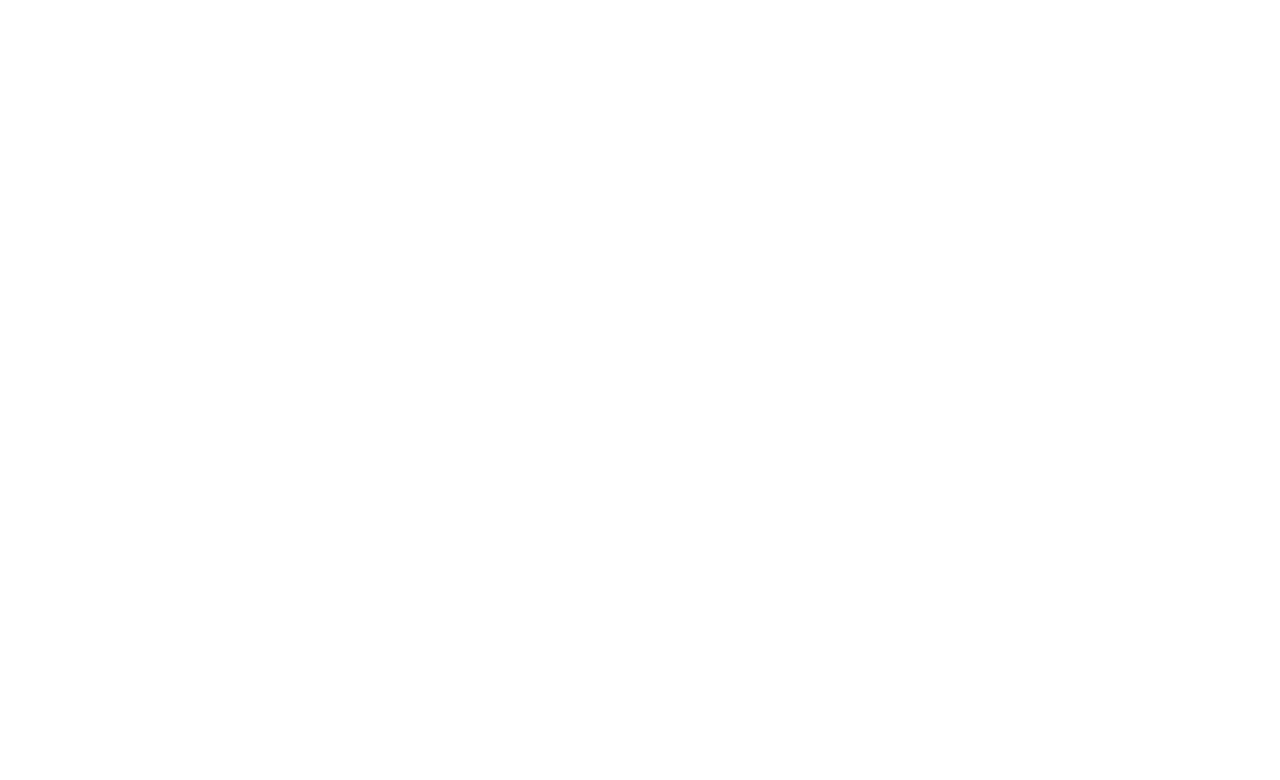
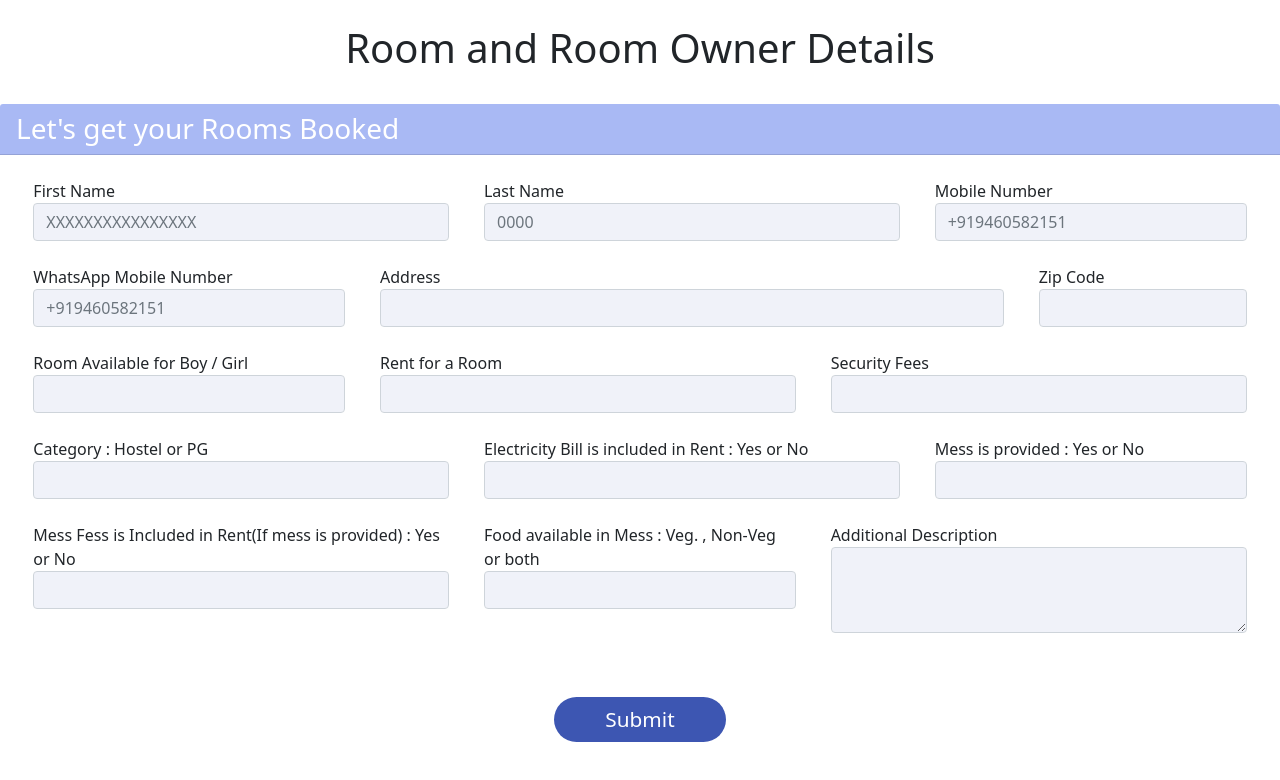
Before and after one commit to PIE-3/Dev-Hacker-, a React (Create React App) app in the folder frontend/: page /get-details-of-owner in a window 1280 px wide. Shown: the top 780 px of the page. Built offline with nearby package versions, Linux system fonts and the light colour scheme.

Commit message:
for owners page UI is done

```diff
--- a/frontend/src/Components/Main-Page/MainPage.css
+++ b/frontend/src/Components/Main-Page/MainPage.css
@@ -13,7 +13,7 @@
     width: 100%;
     height: 100vh;
 }
-button{
+.search-button, .add-button {
    background-color: rgb(61, 86, 178) !important;
    color: white !important;
    outline: none !important;
--- a/frontend/src/Components/Main-Page/MainPage.js
+++ b/frontend/src/Components/Main-Page/MainPage.js
@@ -22,11 +22,13 @@
                 <div className="row w-100 text-center align-items-start g-3">
                     <div className="col-lg-6 col-sm-12">
                         <Link to="/all-rooms">
-                        <button className="btn search-button rounded-pill">For Tenants</button>
+                            <button className="btn search-button rounded-pill">For Tenants</button>
                         </Link>
                     </div>
                     <div className="col-lg-6 cik-sm-12">
-                        <button className="btn add-button rounded-pill">For Owners</button>
+                        <Link to="/get-details-of-owner">
+                            <button className="btn add-button rounded-pill">For Owners</button>
+                        </Link>
                     </div>
                 </div>
             </div>
--- a/frontend/src/Components/Sell/Sell.css
+++ b/frontend/src/Components/Sell/Sell.css
@@ -0,0 +1,21 @@
+.form-control:focus {
+    border-color: rgb(92, 122, 234) !important;
+    box-shadow: 0px 0px 0px rgb(92, 122, 234) inset, 0 0 8px rgba(92, 123, 234, 0.89) !important;
+    /* outline: 0 none !important; */
+}
+input,textarea{
+    background-color: rgba(61, 86, 178, 0.075) !important;
+}
+.submit-button{
+    background-color: rgb(61, 86, 178) !important;
+   color: white !important;
+   outline: none !important;
+   font-size: 1.3rem !important;
+   width: auto;
+   padding-left: 4% !important;
+   padding-right : 4% !important;
+}
+.card-header{
+    background-color: rgba(92, 123, 234, 0.527) !important;
+    color: white;
+}
--- a/frontend/src/Components/Sell/Sell.js
+++ b/frontend/src/Components/Sell/Sell.js
@@ -1,13 +1,97 @@
 import React from 'react'
+import './Sell.css'
 
 function Sell(){
     return(
+        <>
+        <div className="text-center p-4 ">
+            <h1>Room and Room Owner Details</h1>
+        </div>
+        <div className=" ">
+              <div className="card-header">
+                <h3 className="mb-0">Let's get your Rooms Booked</h3>
+              </div>
+              <form className="card-body p-3">
+                    <div className="row mt-2 justify-content-around">
+                        <div className="col-sm-4 pb-3">
+                                <label for="exampleAccount">First Name</label>
+                                <input className="form-control" id="exampleAccount" placeholder="XXXXXXXXXXXXXXXX" type="text" />
+                        </div>
+                        <div className="col-sm-4 pb-3">
+                                <label for="exampleCtrl">Last Name</label>
+                                <input className="form-control" id="exampleCtrl" placeholder="0000" type="text" />
+                        </div>
+                        <div className="col-sm-3 pb-3">
+                            <label for="exampleAmount">Mobile Number</label>
+                            <input className="form-control" id="exampleAmount" placeholder="+919460582151" type="number" />
+                        </div>
+                    </div>
+                    <div className="row mt-2 justify-content-around">
+                        <div className="col-sm-3 pb-3">
+                                <label for="exampleCtrl">WhatsApp Mobile Number</label>
+                                <input className="form-control" id="exampleCtrl" placeholder="+919460582151" type="text" />
+                        </div>
+                        <div className="col-sm-6 pb-3">
+                            <label for="exampleAmount">Address</label>
+                            <input className="form-control" id="exampleAmount" placeholder="" type="text" />
+                        </div>
+                        <div className="col-sm-2 pb-3">
+                            <label for="Zip Code">Zip Code</label>
+                            <input className="form-control" id="exampleAmount" placeholder="" type="number" />
+                        </div>
+                    </div>
+                    <div className="row mt-2 justify-content-around">
+                        <div className="col-sm-3 pb-3">
+                             <label for="exampleAmount">Room Available for Boy / Girl</label>
+                            <input className="form-control" id="exampleAmount" placeholder="" type="text" />
+                        </div>
+                        <div className="col-sm-4 pb-3">
+                            <label for="exampleAmount">Rent for a Room</label>
+                            <input className="form-control" id="exampleAmount" placeholder="" type="number" />
+                        </div>
+                        <div className="col-sm-4 pb-3">
+                            <label for="exampleAmount">Security Fees</label>
+                            <input className="form-control" id="exampleAmount" placeholder="" type="number" />
+                        </div>
+                    </div>
+                    <div className="row mt-2 justify-content-around">
+                        <div className="col-sm-4 pb-3">
+                            <label for="exampleAmount">Category  : Hostel  or PG</label>
+                            <input className="form-control" id="exampleAmount" placeholder="" type="text" />
+                        </div>
+                        <div className="col-sm-4 pb-3">
+                            <label for="exampleAmount">Electricity Bill is included in Rent : Yes or No</label>
+                            <input className="form-control" id="exampleAmount" placeholder="" type="text" />
+                        </div>
+                        <div className="col-sm-3 pb-3">
+                            <label for="exampleAmount">Mess is provided : Yes or No</label>
+                            <input className="form-control" id="exampleAmount" placeholder="" type="text" />
+                        </div>
+                    </div>
+                    <div className="row mt-2 justify-content-around">
+                        <div className="col-sm-4 pb-3">
+                            <label for="exampleAmount">Mess Fess is Included in Rent(If mess is provided) : Yes or No</label>
+                            <input className="form-control" id="exampleAmount" placeholder="" type="text" />
+                        </div>
+                        <div className="col-sm-3 pb-3">
+                            <label for="exampleAmount">Food available in Mess : Veg. , Non-Veg or both</label>
+                            <input className="form-control" id="exampleAmount" placeholder="" type="text" />
+                        </div>
+                        <div className="col-sm-4 pb-3">
+                            <label for="exampleAmount">Additional Description</label>
+                            <textarea className="form-control w-100" id="complexExampleMessage" rows="3"></textarea>
+                        </div>
+                    </div>
+                    <br />
+                    <br />
+                    <div className ="text-center">
+                        <button className=" btn submit-button rounded-pill">Submit</button>
+                    </div>
+                </form>
+            </div>
 
-        <div>
-
-        </div>
-
-    );
+        </>
+    )
 }
 
 export default Sell;
--- a/frontend/src/routing.js
+++ b/frontend/src/routing.js
@@ -1,6 +1,7 @@
 import { Switch, Route,  BrowserRouter  } from 'react-router-dom'
 import MainPage from './Components/Main-Page/MainPage'
 import Buy from './Components/Buy/Buy'
+import Sell from './Components/Sell/Sell'
 
 export default function Routing(){
     return(
@@ -9,6 +10,7 @@
                 <Switch>
                     <Route exact path="/" component={MainPage} ></Route>
                     <Route  path="/all-rooms"  component={Buy} ></Route>
+                    <Route path="/get-details-of-owner" component={Sell}></Route>
                 </Switch>
             </BrowserRouter>
         </div>
```
